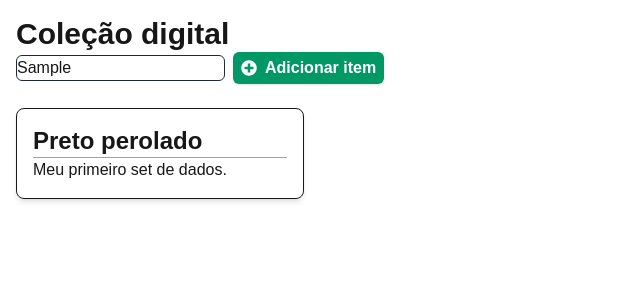
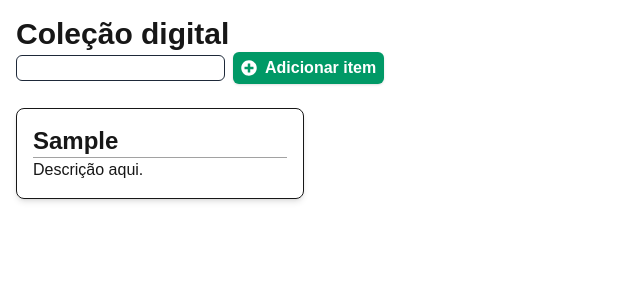
Before and after one commit to gab-souza-martins/digital-collection, a Next.js app: page / in a window 1280 px wide. Both pictures are taken after typing "Sample" into the empty fields and a click on the button "Adicionar item". Shown: the top 300 px of the page, without its empty margins (0-640 px from the left). Built offline with nearby package versions, Linux system fonts and the light colour scheme.

Commit message:
BtnAdd.tsx alterado para BtnForm.tsx, e agora possui função de adicionar novos cartões de items

```diff
--- a/src/app/Components/BtnAdd.tsx
+++ b/src/app/Components/BtnForm.tsx
@@ -2,12 +2,19 @@
 import React from "react";
 import { FaPlusCircle } from "react-icons/fa";
 
-const BtnAdd = () => {
+interface BtnFormProps {
+   onAdd: (title: string) => void;
+}
+
+const BtnForm: React.FC<BtnFormProps> = ({ onAdd }) => {
    const [itemName, setItemName] = React.useState("");
 
-   const handleAddItem = (e: React.MouseEvent<HTMLButtonElement>) => {
+   const handleSubmit = (e: React.MouseEvent<HTMLButtonElement>) => {
       e.preventDefault();
-      console.log(itemName);
+      if (itemName.trim()) {
+         onAdd(itemName);
+         setItemName("");
+      }
    };
 
    return (
@@ -21,8 +28,8 @@ const BtnAdd = () => {
             />
 
             <button
-               id="btnAdd"
-               onClick={handleAddItem}
+               onClick={handleSubmit}
+               type="submit"
                className="cursor-pointer rounded-md flex items-center gap-2 py-1 px-2 text-white bg-emerald-600 shadow-sm
              hover:bg-emerald-700 hover:shadow-xl transition duration-75 ease-in-out
              active:bg-emerald-800 active:shadow-md"
@@ -35,4 +42,4 @@ const BtnAdd = () => {
    );
 };
 
-export default BtnAdd;
+export default BtnForm;
--- a/src/app/Components/ItemCard.tsx
+++ b/src/app/Components/ItemCard.tsx
@@ -1,9 +1,13 @@
-const ItemCard = () => {
+interface ItemCardProps {
+   title: string;
+}
+
+const ItemCard: React.FC<ItemCardProps> = ({ title }) => {
    return (
       <div className="w-2xs border rounded-lg p-4 shadow-md">
-         <h2 className="text-2xl font-semibold">Preto perolado</h2>
+         <h2 className="text-2xl font-semibold">{title}</h2>
          <hr className="opacity-40" />
-         <p>Meu primeiro set de dados.</p>
+         <p>Descrição aqui.</p>
       </div>
    );
 };
--- a/src/app/page.tsx
+++ b/src/app/page.tsx
@@ -1,13 +1,23 @@
-import BtnAdd from "./Components/BtnAdd";
+"use client";
+import React from "react";
+import BtnForm from "./Components/BtnForm";
 import ItemCard from "./Components/ItemCard";
 
 export default function Home() {
+   const [items, setItems] = React.useState<string[]>([]);
+
+   const handleAddItem = (title: string) => {
+      setItems((prev) => [...prev, title]);
+   };
+
    return (
       <div className="p-4">
          <h1 className="text-3xl font-bold">Coleção digital</h1>
-         <BtnAdd />
+         <BtnForm onAdd={handleAddItem} />
          <br />
-         <ItemCard />
+         {items.map((item, index) => (
+            <ItemCard key={index} title={item} />
+         ))}
       </div>
    );
 }
```
